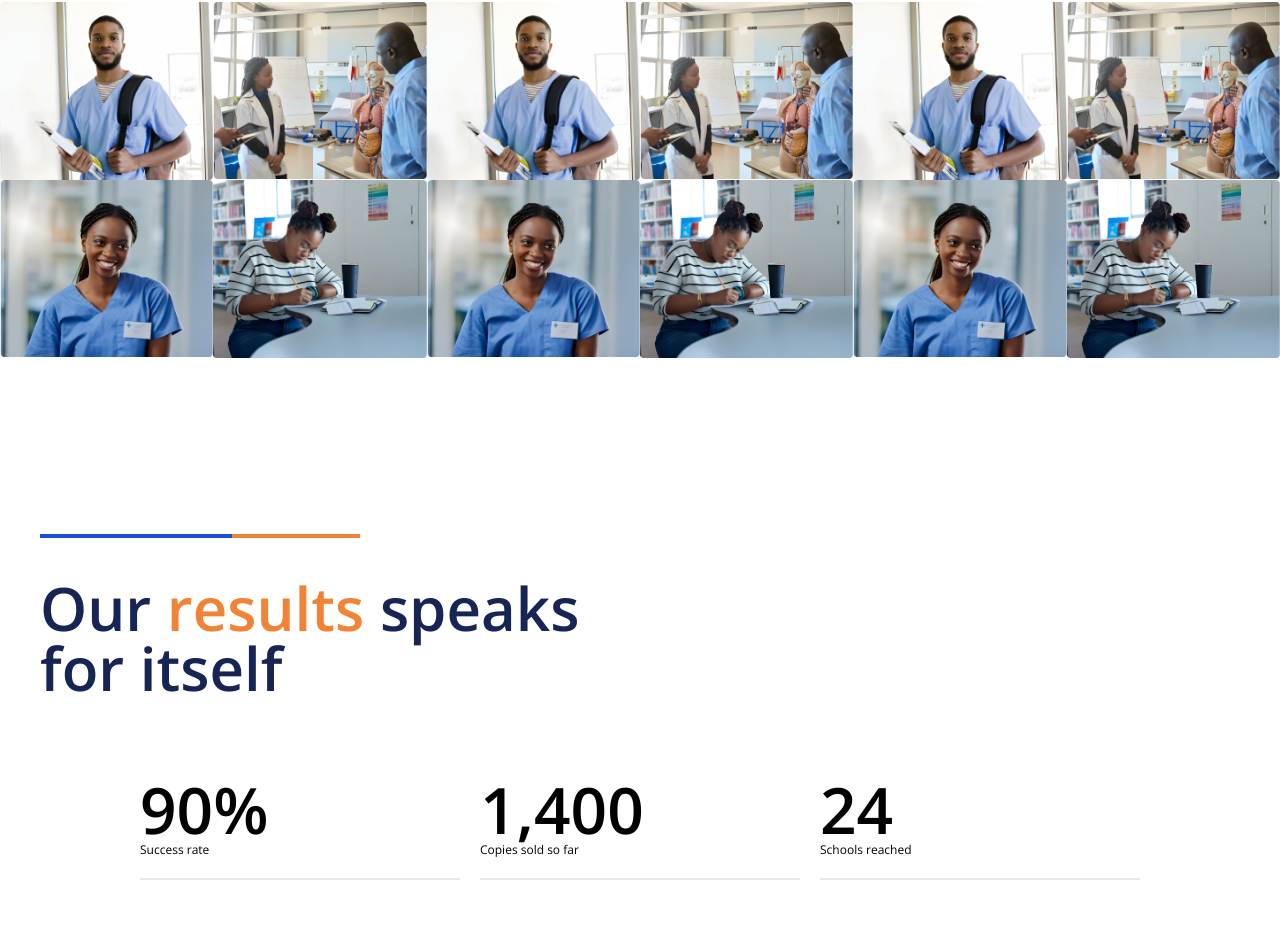
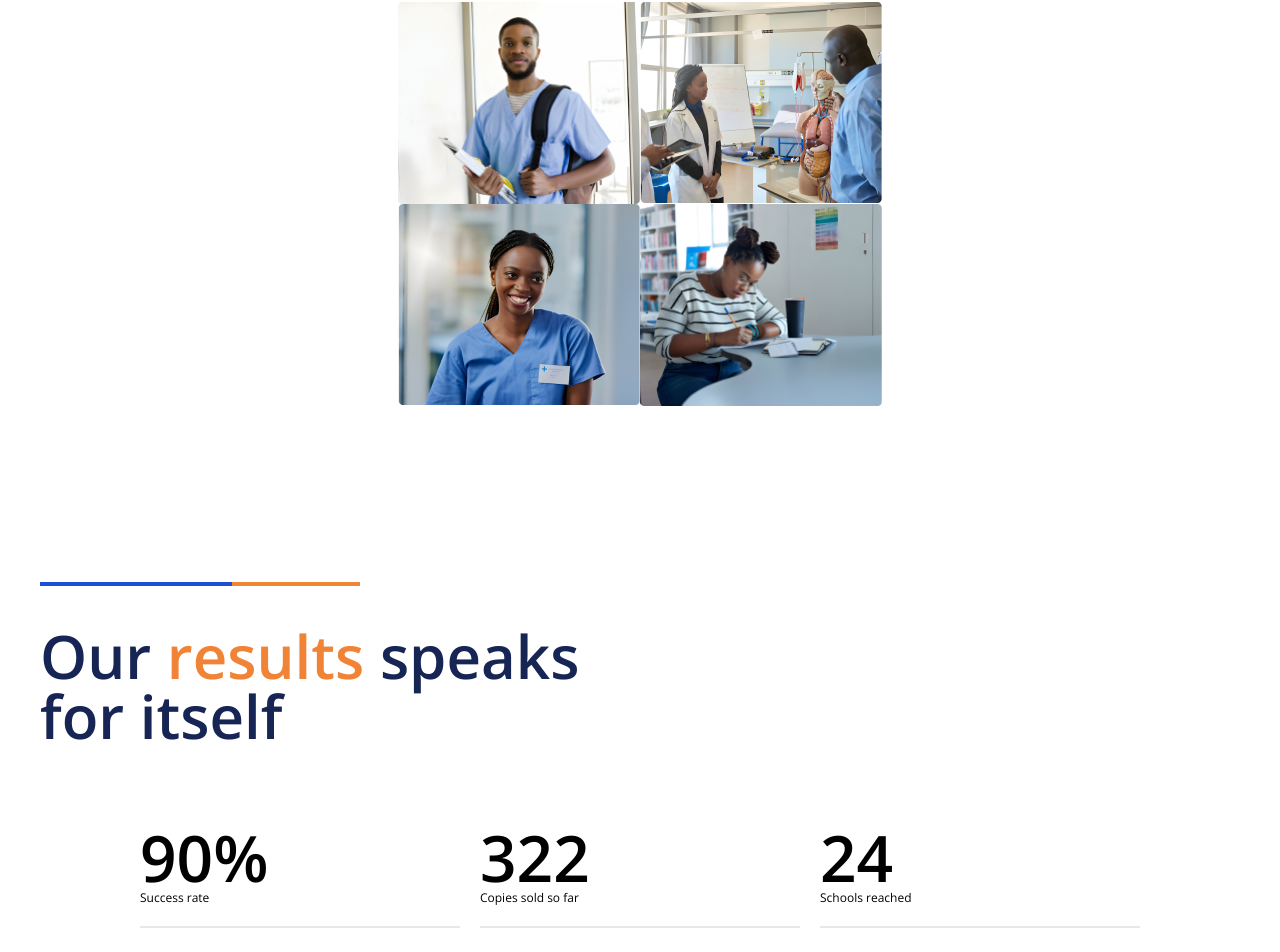
Before and after one commit to Victorgreene123/Achilles-frontend-copy, a React (Create React App) app: page /about in a window 1280 px wide. Shown: the part 958-1910 px from the top of the page. Built offline with nearby package versions, Linux system fonts and the light colour scheme.

Commit message:
added some changes

```diff
--- a/src/components/TrustedSchools.js
+++ b/src/components/TrustedSchools.js
@@ -15,10 +15,10 @@ const TrustedSchools = () => {
   return (
     <div>
       <div className="lg:flex items-center justify-evenly  space-y-5">
-        <div className="text-center border-b-2">
+        <div className="text-center border-b-2 py-8">
           <p className="">Trusted by:</p>
         </div>
-        <div className="place-items-center border-l-2 border-b-2 grid grid-cols-3 lg:grid-cols-9 gap-3 lg:space-x-16">
+        <div className="place-items-center border-l-2 border-b-2 grid grid-cols-3 lg:grid-cols-9 gap-3 lg:space-x-16 py-5">
           <img src={image1} alt="" />
           <img src={image2} alt="" />
           <img src={image3} alt="" />
--- /dev/null
+++ b/src/components/counter.js
@@ -0,0 +1,22 @@
+import React, { useState, useEffect } from 'react';
+
+const Counter = ({ start, end }) => {
+  const [count, setCount] = useState(start);
+
+  useEffect(() => {
+    if (count < end) {
+      const timer = setTimeout(() => {
+        setCount(count + 1);
+      }, 20); // Update count every 1 second
+      return () => clearTimeout(timer); // Clear the timer on component unmount
+    }
+  }, [count, end]);
+
+  return (
+
+      <span>{count}</span>
+
+  );
+};
+
+export default Counter;
--- a/src/pages/About.js
+++ b/src/pages/About.js
@@ -6,12 +6,13 @@ import rectangle138 from "../Assets/Rectangle 138.png";
 import rectangle142 from "../Assets/Rectangle 142.png";
 import rectangle143 from "../Assets/Rectangle 143.png";
 import Team from "../components/Team";
+import Counter from "../components/counter";
 
 const About = () => {
   const result = [
-    { id: 1, rate: "90%", title: "Success rate" },
-    { id: 2, rate: "1,400", title: "Copies sold so far" },
-    { id: 3, rate: "24", title: "Schools reached" },
+    { id: 1, rate: "90", title: "Success rate", unit:"%"},
+    { id: 2, rate: "1400", title: "Copies sold so far" , unit:""},
+    { id: 3, rate: "24", title: "Schools reached" , unit:""},
   ];
 
   const images = [
@@ -35,13 +36,21 @@ const About = () => {
 
       <div className="py-20">
         <div className="text-center flex flex-col items-center">
-          <h2 className="font-semibold text-4xl lg:text-6xl lg:w-[50rem] text-blue-950 py-10">
+          <h2 className="font-semibold text-4xl lg:text-6xl lg:w-[50rem] text-blue-950 py-10 px-5">
             We finally hacked Med-school{" "}
             <span className="text-[#f18337]">for you</span>!
           </h2>
         </div>
+
         <div className="lg:flex lg:items-center lg:justify-center">
           <div className="grid grid-cols-2">
+            <img className="w-full" src={rectangle137} alt="" />
+            <img className="w-full" src={rectangle138} alt="" />
+            <img className="w-full" src={rectangle142} alt="" />
+            <img className="w-full" src={rectangle143} alt="" />
+          </div>
+
+          {/* <div className="grid grid-cols-2">
             <img className="w-full" src={rectangle137} alt="" />
             <img className="w-full" src={rectangle138} alt="" />
             <img className="w-full" src={rectangle142} alt="" />
@@ -53,14 +62,7 @@ const About = () => {
             <img className="w-full" src={rectangle138} alt="" />
             <img className="w-full" src={rectangle142} alt="" />
             <img className="w-full" src={rectangle143} alt="" />
-          </div>
-
-          <div className="grid grid-cols-2">
-            <img className="w-full" src={rectangle137} alt="" />
-            <img className="w-full" src={rectangle138} alt="" />
-            <img className="w-full" src={rectangle142} alt="" />
-            <img className="w-full" src={rectangle143} alt="" />
-          </div>
+          </div> */}
         </div>
         {/* <div>
           {Array(4)
@@ -93,7 +95,8 @@ const About = () => {
                 className="border-b-2 text-center lg:text-left pb-5 w-44 lg:w-80"
               >
                 <p className="text-6xl  lg:text-[4rem] font-semibold">
-                  {item.rate}
+                  <Counter start={0} end={item.rate}/>{item.unit}
+
                 </p>
                 <p className="text-xs">{item.title}</p>
               </div>
--- a/src/pages/ProductsPage.js
+++ b/src/pages/ProductsPage.js
@@ -103,16 +103,9 @@ const ProductsPage = () => {
                   alt='PQ'
                   className='w-full sm:h-64 object-cover md:h-72 lg:h-auto'
                 />
-                <img
-                  src={prod}
-                  alt='PQ'
-                  className='w-full sm:h-64 object-cover md:h-72 lg:h-auto'
-                />
-                <img
-                  src={prod}
-                  alt='PQ'
-                  className='w-full sm:h-64 object-cover md:h-72 lg:h-auto'
-                />
+
+
+
               </div>
 
               <div className='bg-blue-600 text-center rounded-full mt-4'>
--- a/src/pages/blogspage.js
+++ b/src/pages/blogspage.js
@@ -94,8 +94,8 @@ export default function BlogPage() {
 
     return (
         <>
-        <div className='bg-[#23449F] pt-32'>
-        <div className='max-w-[90%] mx-auto pb-12 sm:max-w-[85%] lg:pb-24'>
+        <div className='bg-[#23449F] pt-20 pb-20'>
+        <div className='max-w-[90%] mx-auto  sm:max-w-[85%] '>
 
 
           <div className='md:max-w-[78%] lg:max-w-[80%]'>
```
